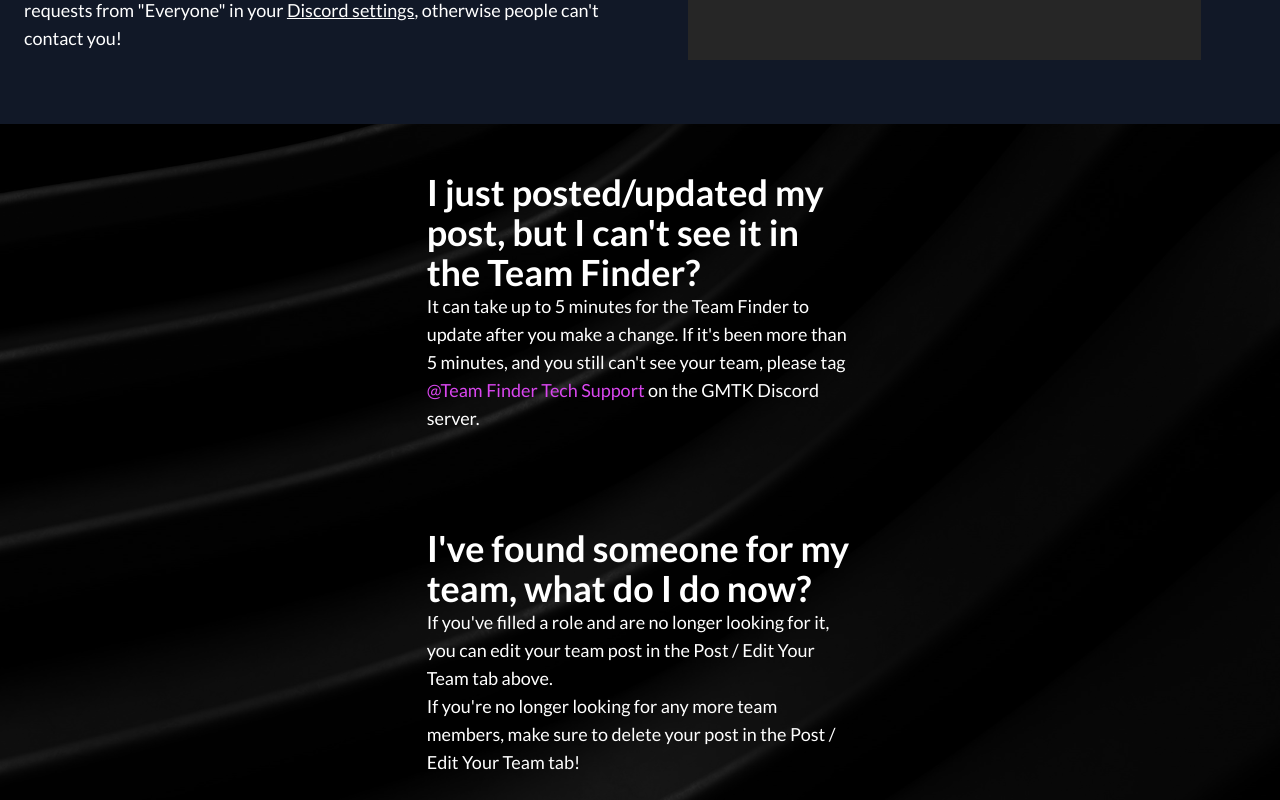
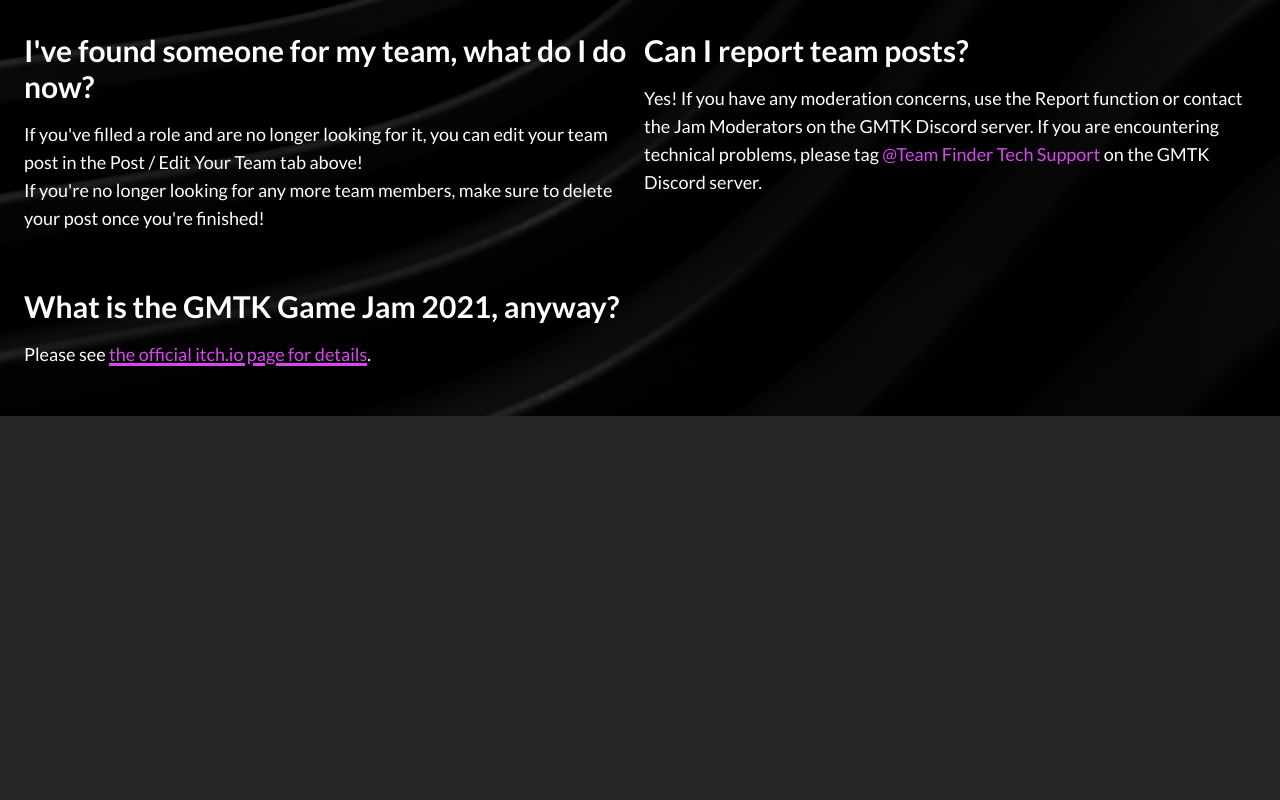
Before and after one commit to GameMakersToolkit/team-finder, a React (Vite) app in the folder ui/: page /faq in a window 1280 px wide. Shown: the part 1300-2100 px from the top of the page. After the commit the page ends 1716 px from the top, so only its background shows below. Built offline with nearby package versions, Linux system fonts and the light colour scheme; no server answers.

Commit message:
Slightly rejig page to make reading easier

```diff
--- a/ui/src/pages/FAQ/FAQ.tsx
+++ b/ui/src/pages/FAQ/FAQ.tsx
@@ -1,11 +1,12 @@
 import React from "react";
 import teamListImg from "./team-list.png";
 import addTeamFormImg from "./add-team-form.png";
+import {Link} from "react-router-dom";
 
 const FAQHeading: React.FC<{ question: string }> = ({ question, children }) => {
   return (
     <div className="grid place-items-center bg-gray-900">
-      <div className="py-12 w-2/6">
+      <div className="py-12 w-5/6">
         <h2 className="text-white-900 font-bold text-4xl">{question}</h2>
         {children}
       </div>
@@ -28,7 +29,7 @@ const FAQImage: React.FC<{
             </div>
           )}
           <div className="md:7/12 lg:w-6/12">
-            <h2 className="text-2xl text-white-900 font-bold md:text-4xl">
+            <h2 className="text-2xl text-white-900 font-bold md:text-4xl mb-4">
               {question}
             </h2>
             {children}
@@ -49,11 +50,9 @@ const FAQTextItem: React.FC<{ question: string }> = ({
   children,
 }) => {
   return (
-    <div className="grid place-items-center">
-      <div className="py-12 w-2/6">
-        <h2 className="text-white-900 font-bold text-4xl">{question}</h2>
+    <div className="pb-12">
+      <h2 className="text-white-900 font-bold text-2xl sm:text-3xl mb-4">{question}</h2>
       {children}
-      </div>
     </div>
   );
 };
@@ -128,23 +127,15 @@ export const FAQ = () => {
             </p>
           </FAQImage>
 
-          <FAQTextItem question="I just posted/updated my post, but I can't see it in the Team Finder?">
-            <p>
-              It can take up to 5 minutes for the Team Finder to update after
-              you make a change. If it&apos;s been more than 5 minutes, and you
-              still can&apos;t see your team, please tag{" "}
-              <span className="text-accent1">@Team Finder Tech Support</span> on
-              the GMTK Discord server.
-            </p>
-          </FAQTextItem>
-
+          <div className="container m-auto px-6 md:px-12 xl:px-6">
+            <div className="grid gap-2 grid-cols-1 sm:grid-cols-2 pt-16 sm:pt-12">
               <FAQTextItem question="I've found someone for my team, what do I do now?">
                 <p>
                   If you&#39;ve filled a role and are no longer looking for it, you
-              can edit your team post in the Post / Edit Your Team tab above.
+                  can edit your team post in the <Link className="hover:underline cursor-pointer" to="/my-post">Post / Edit Your Team tab above!</Link>
                   <br />
                   If you&#39;re no longer looking for any more team members, make
-              sure to delete your post in the Post / Edit Your Team tab!
+                  sure to delete your post once you're finished!
                 </p>
               </FAQTextItem>
               <FAQTextItem question="Can I report team posts?">
@@ -171,6 +162,8 @@ export const FAQ = () => {
                 </p>
               </FAQTextItem>
             </div>
+          </div>
+        </div>
       </main>
     </>
   );
```
Lines whose indentation alone changed are shown as unchanged.
